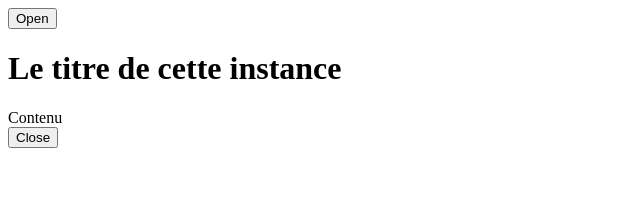
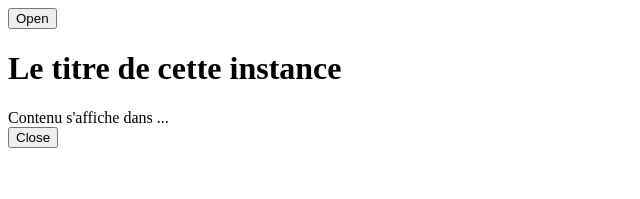
Before and after one commit to CecileGaultier/test-vue-cli, a Vue app: page / in a window 1280 px wide. Shown: the top 199 px of the page, without its empty margins (0-640 px from the left). Built offline with nearby package versions, Linux system fonts and the light colour scheme.

Commit message:
slot pour SimpleDialog

```diff
--- a/src/App.vue
+++ b/src/App.vue
@@ -3,7 +3,9 @@
     <button @click="$refs.dialog.show()">Open</button>
 
     <SimpleDialog ref="dialog"
-                  initial-visible titre="Le titre de cette instance"/>
+                  initial-visible titre="Le titre de cette instance">
+      Contenu s'affiche dans ...
+    </SimpleDialog>
 
   </div>
 </template>
--- a/src/SimpleDialog.vue
+++ b/src/SimpleDialog.vue
@@ -5,7 +5,7 @@
                 <h1>{{titre}}</h1>
             </header>
             <div class="main">
-                Contenu
+                <slot/>
             </div>
             <footer>
                 <button @click="visible=false">Close</button>
```
